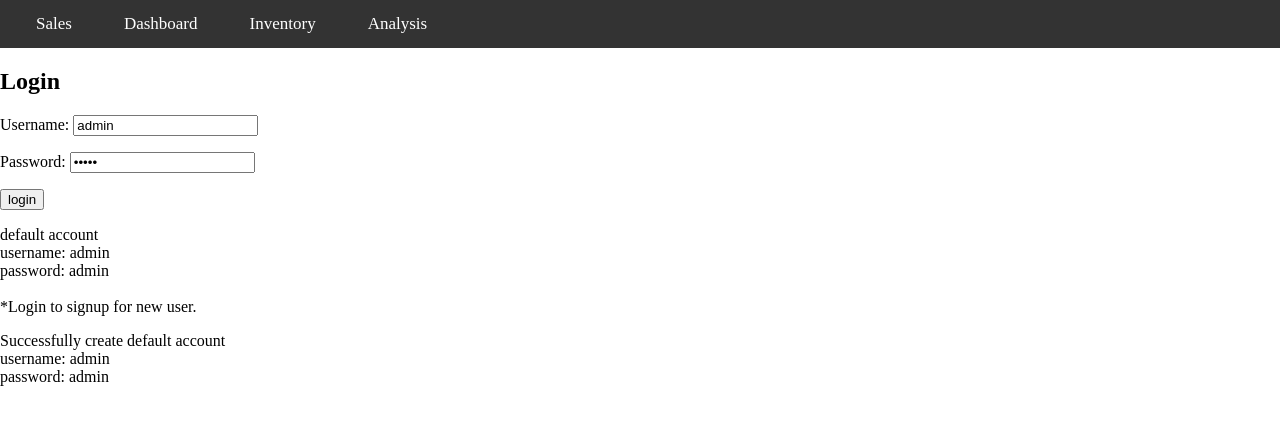
After one commit to Jun-Wee/Sales-Reporting-and-Prediction-System, a PHP site: page /Project/login_page.php in a window 1280 px wide. The commit adds this page. Shown: the top 425 px of the page. Run offline with PHP 8.4, Linux system fonts and the light colour scheme.

Commit message:
added login page and login_process

```diff
--- a/Project/include/header.php
+++ b/Project/include/header.php
@@ -1,4 +1,14 @@
-<?php echo'
+<!DOCTYPE html>
+<html lang="en">
+<head>
+  <title> PHP </title>
+  <meta charset="utf-8" />
+  <link rel="stylesheet" href="../style/style.css" type="text/css" />
+  <meta name="author" content="" />
+  <meta name="viewport" content="width=device-width, initial-scale=1.0" />
+</head>
+
+<body>
 	<header>
 		<div class="navigationbar">
 			<nav>
@@ -9,4 +19,3 @@
 			</nav>
 		</div>
 	</header>
-'?>
--- /dev/null
+++ b/Project/login_page.php
@@ -0,0 +1,65 @@
+<?php include_once "include/header.php"; ?>
+
+<!-- login form -->
+<form id="loginForm" method="post" action="login_process.php">
+    <h2>Login</h2>
+    <p>
+      <label for="username">Username&#58;</label>
+      <input id="username" type="text" name="usrName" value="admin" />
+    </p>
+    <p>
+      <label for="password">Password&#58;</label>
+      <input id="password" type="password" name="psw" value="admin" />
+    </p>
+    <input type="submit" value="login" name="login"/>
+    <p>default account <br/> username: admin <br /> password: admin <br/><br />
+      *Login to signup for new user.
+    </p>
+
+    </form>
+
+
+    <!-- CREATE DB & DEFAULT ACCOUNT -->
+    <?php
+    //create connection server to create DB
+    $conn = mysqli_connect("localhost", "root", "");
+
+    //create DB
+    $sql = "CREATE DATABASE phpreps";
+    @mysqli_query($conn, $sql);
+
+    //close connection
+    mysqli_close($conn);
+
+    //create connection to DB
+    $conn = mysqli_connect("localhost","root", "", "phpreps");
+
+    //sql to create useraccount table
+    $sql = "CREATE TABLE useraccount (
+    username VARCHAR(15) NOT NULL UNIQUE PRIMARY KEY,
+    password CHAR(40) NOT NULL
+    )";
+
+    //create table
+    mysqli_query($conn, $sql);
+
+    //close connection
+    mysqli_close($conn);
+
+    //create connection to DB
+    $conn = mysqli_connect("localhost","root", "", "phpreps");
+
+    //sql to create a default account for testing
+    $user = "admin";
+    $psw = "admin";
+    $sql = "INSERT INTO useraccount
+            (username, password)
+            VALUES ('admin', 'admin')";
+
+    if(mysqli_query($conn, $sql)) {
+    echo "Successfully create default account <br /> username: admin <br /> password: admin";
+    }
+
+    ?>
+
+</body>
```
Also changed, not shown: Project/login_process.php (added, +49 -0 lines). Lines whose indentation alone changed are shown as unchanged.
